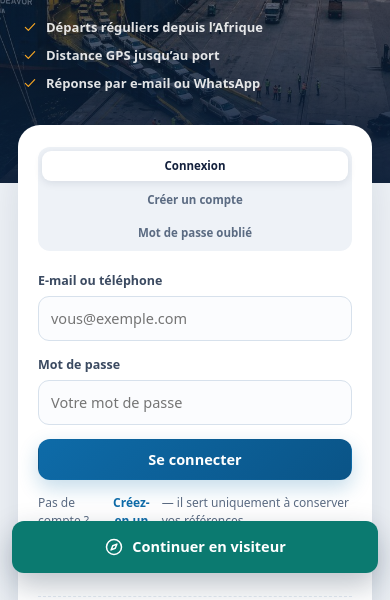
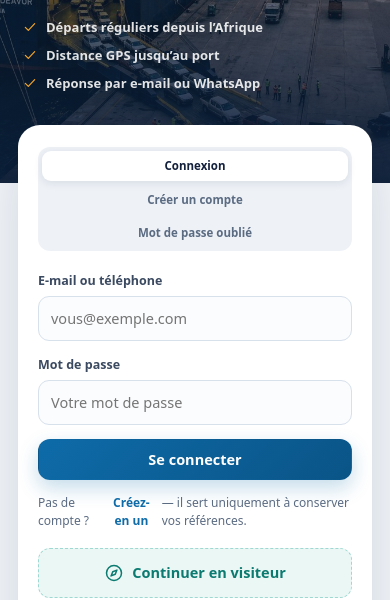
Before and after one commit to Yanntchinda/notify-, a website: page public/index.html in a window 390 px wide. Shown: the part 259-859 px from the top of the page. Drawn offline with Linux system fonts and the light colour scheme; no server answers.

Commit message:
fix(mobile): « Continuer en visiteur » remis dans le flux de la page, sans position flottante
Co-authored-by: arena-agent <297053741+arena-agent@users.noreply.github.com>

```diff
--- a/public/css/styles.css
+++ b/public/css/styles.css
@@ -3811,28 +3811,3 @@ ul {
     font-size: 13px;
   }
 }
-
-
-/* Sur mobile, « Continuer en visiteur » reste toujours visible : c'est l'accès
-   principal à l'application, il ne doit pas se retrouver sous la ligne de flottaison. */
-@media (max-width: 899px) {
-  .login-shell .btn-visitor {
-    position: fixed;
-    left: 12px;
-    right: 12px;
-    bottom: calc(12px + env(safe-area-inset-bottom, 0px));
-    width: auto;
-    margin: 0;
-    z-index: 60;
-    background: #0b7a70;
-    color: #ffffff;
-    border: none;
-    padding: 16px 18px;
-    font-weight: 700;
-    box-shadow: 0 12px 30px rgba(11, 31, 58, 0.28);
-  }
-
-  .login-shell .login-panel {
-    padding-bottom: 130px;
-  }
-}
```
